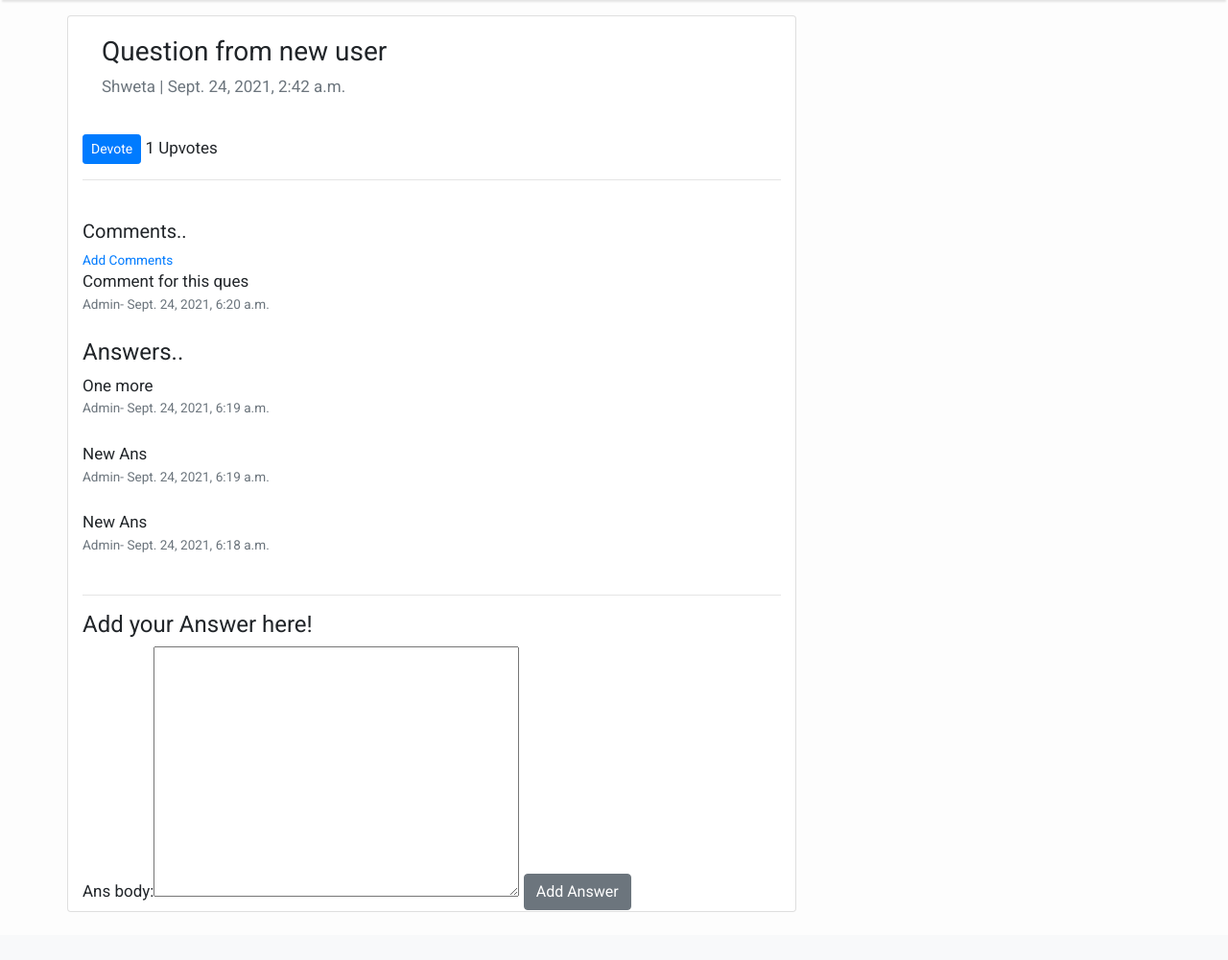
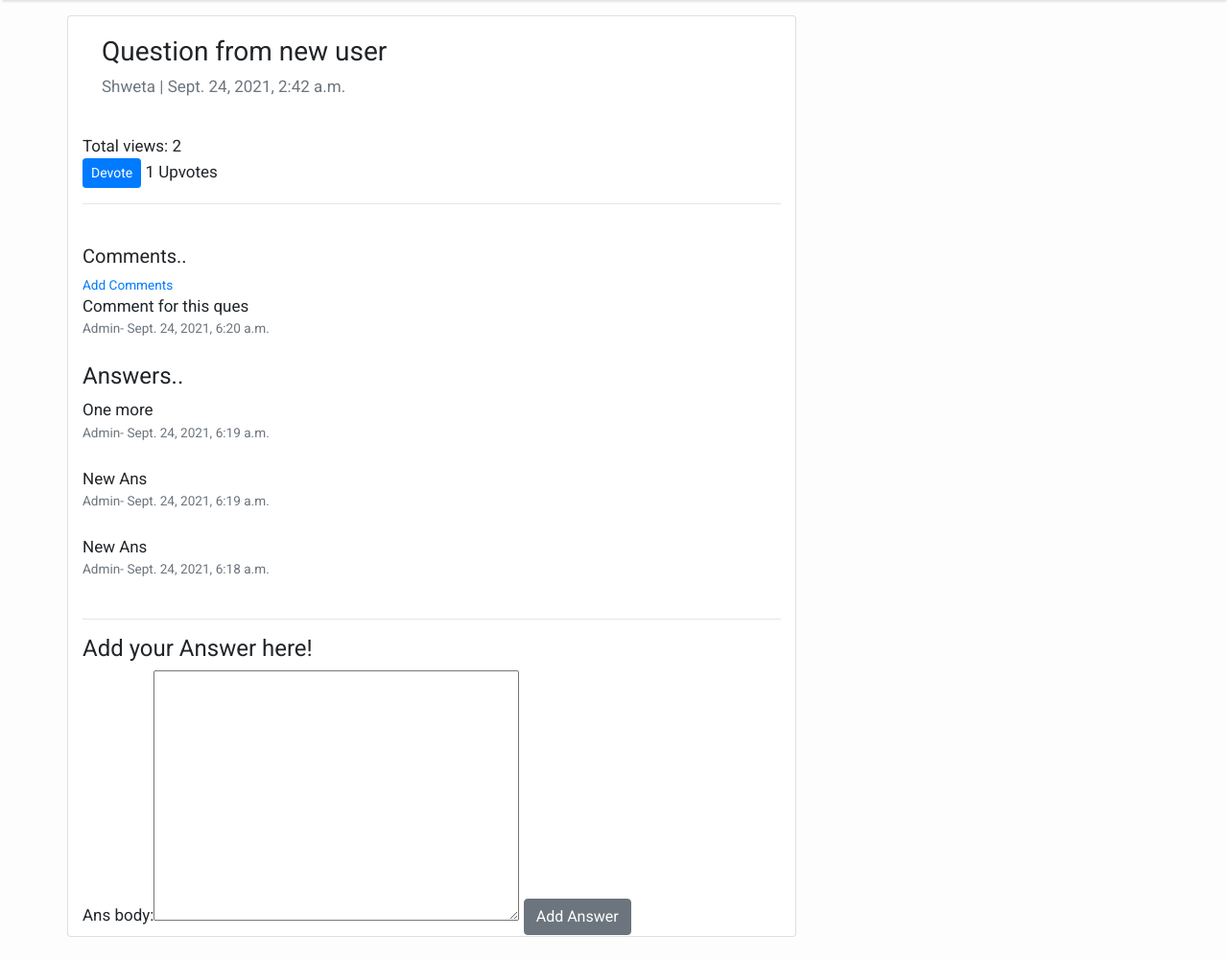
Before and after one commit to shwetaatgit/StackoverflowClone, a Django app: page /4 in a window 1280 px wide. Shown: the part 58-1059 px from the top of the page at 96% size. Before the commit the page ends 1009 px from the top, so only its background shows below. Run offline with Django 3.2, Linux system fonts and the light colour scheme; a user stored in the database is signed in; data comes from the database, SQL or seed files in the repository; both versions use the stored data as it was after the commit; some libraries are stand-ins or nearby versions.

Commit message:
Total Views for question

```diff
--- a/Post/models.py
+++ b/Post/models.py
@@ -7,9 +7,13 @@ class question(models.Model):
     Que_author = models.ForeignKey(User, on_delete= models.CASCADE)
     Que_created_on = models.DateTimeField(auto_now_add=True)
     Upvotes_Que = models.ManyToManyField(User,related_name = 'Qupvotes', null=True, blank=True)
+    Views = models.ManyToManyField(User,related_name = 'Qviews', null=True, blank=True)
 
     def total_upvotes(self):
         return self.Upvotes_Que.count()
+
+    def total_views(self):
+        return self.Views.count()
 
     class Meta:
         ordering = ['-Que_created_on']
--- a/Post/templates/detail.html
+++ b/Post/templates/detail.html
@@ -9,6 +9,8 @@
         <h3>{% block title %} {{ obj.Que_text }} {% endblock title %}</h3>
         <p class=" text-muted">{{ obj.Que_author }} | {{ obj.Que_created_on }}</p>
       </div>
+      Total views: {{ total_views }}
+      {% if user.is_authenticated %}
       <form action="{% url 'upvote' obj.pk %}" method="POST">
         {% csrf_token %}
         {% if is_up %}
@@ -17,7 +19,9 @@
           <button type="submit", name="question_id", value="{{ question_id }}", class="btn btn-primary btn-sm">Upvote</button>
         {% endif %}
         {{ total_upvotes }} Upvotes
-      </form><hr>
+      </form>
+      {% endif %}
+      <hr>
       <br>
 
       <h5>Comments..</h5>
@@ -42,12 +46,14 @@
           {% endfor %}
       {% endif %}
       <hr>
+
       <h4>Add your Answer here!</h4>
         <form method="POST" enctype="multipart/form-data">
             {% csrf_token %}
-            {{ form }}
+            <label for="id_Ans_body">Ans body:</label></th><td><textarea name="Ans_body" cols="40" rows="10" required id="id_Ans_body"></textarea>
             <button class="btn btn-secondary">Add Answer</button>
         </form>
+
     </div>
   </div>
 </div>
--- a/Post/views.py
+++ b/Post/views.py
@@ -53,6 +53,7 @@ def addcomment_ans(request, answer_id):
 def Q_detail(request, question_id):
     obj = get_object_or_404(question, pk=question_id)
 
+    obj.Views.add(request.user)
     is_up = False
     if obj.Upvotes_Que.filter(id=request.user.id).exists():
         is_up = True
@@ -72,6 +73,7 @@ def Q_detail(request, question_id):
         'form': form,
         'is_up': is_up,
         'total_upvotes':obj.total_upvotes(),
+        'total_views':obj.total_views(),
     }
     return render(request, 'detail.html',context)
 
```
Also changed, not shown: Post/templates/AddQuestion.html (+2 -12 lines), Post/migrations/0009_auto_20210924_1213.py (added), db.sqlite3.
